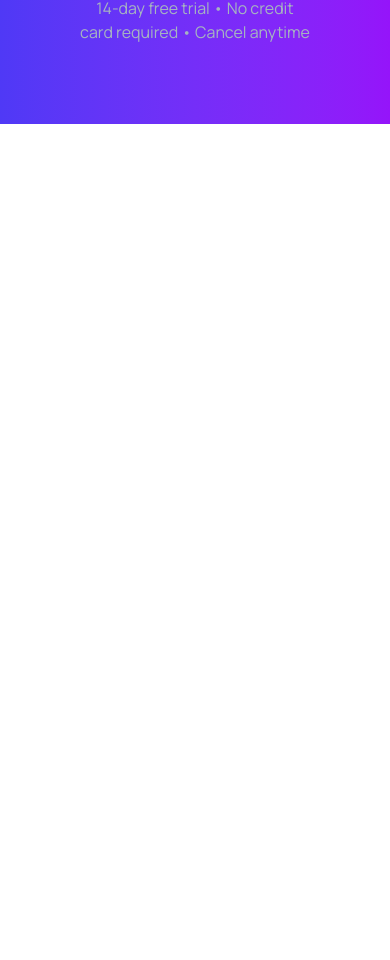
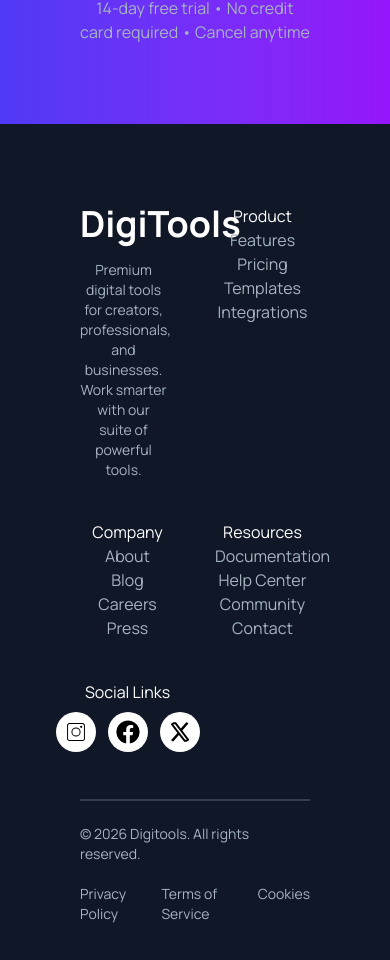
Before and after one commit to Abu-Bakor-Siddik/DigiTools-Platform, a React (Vite) app: page / in a window 390 px wide. Shown: the part 10478-11438 px from the top of the page. Before the commit the page ends 10602 px from the top, so only its background shows below. Built offline with nearby package versions, Linux system fonts and the light colour scheme.

Commit message:
footer section added successfully with full responsive & added few toaster in pricing section

```diff
--- a/src/App.jsx
+++ b/src/App.jsx
@@ -8,6 +8,7 @@ import { ToastContainer } from 'react-toastify'
 import GetStarted from './components/Homepage/GetStarted/GetStarted'
 import Pricing from './components/Homepage/Pricing/Pricing'
 import TransformSection from './components/Homepage/TransformSection/TransformSection'
+import Footer from './components/Footer/Footer'
 
 const fetchProduct = async() => {
   const res = await fetch('/productData.json')
@@ -40,6 +41,9 @@ function App() {
       </Suspense>
 
       <TransformSection></TransformSection>
+
+      <Footer></Footer>
+
     </>
   )
 }
--- /dev/null
+++ b/src/components/Footer/Footer.jsx
@@ -0,0 +1,66 @@
+import React from 'react';
+import { CiInstagram } from 'react-icons/ci';
+import { FaFacebook } from 'react-icons/fa';
+import { FaXTwitter } from 'react-icons/fa6';
+
+const Footer = () => {
+    return (
+        <div className='container mx-auto '>
+            <footer className='bg-[#101727] text-white p-20 '>
+                <div className="grid grid-cols-2 text-center md:text-left md:grid-cols-3 lg:grid-cols-5 gap-10">
+                    <div className='mr-2'>
+                        <h1 className='text-4xl font-bold!'>DigiTools</h1>
+                        <p className='text-sm text-[#a6b4c0] mt-4'>Premium digital tools for creators, <br /> professionals, and businesses. Work smarter <br /> with our suite of powerful tools.</p>
+                    </div>
+
+                        <div className='flex flex-col'>
+                            <h6 className="">Product</h6>
+                            <a className="link link-hover text-5 text-[#a6b4c0]">Features</a>
+                            <a className="link link-hover text-5 text-[#a6b4c0]">Pricing</a>
+                            <a className="link link-hover text-5 text-[#a6b4c0]">Templates</a>
+                            <a className="link link-hover text-5 text-[#a6b4c0]">Integrations</a>
+                        </div>
+                        <div className='flex flex-col'>
+                            <h6 className="">Company</h6>
+                            <a className="link link-hover text-5 text-[#a6b4c0]">About</a>
+                            <a className="link link-hover text-5 text-[#a6b4c0]">Blog</a>
+                            <a className="link link-hover text-5 text-[#a6b4c0]">Careers</a>
+                            <a className="link link-hover text-5 text-[#a6b4c0]">Press</a>
+                        </div>
+                        <div className='flex flex-col'>
+                            <h6 className="">Resources</h6>
+                            <a className="link link-hover text-5 text-[#a6b4c0]">Documentation</a>
+                            <a className="link link-hover text-5 text-[#a6b4c0]">Help Center</a>
+                            <a className="link link-hover text-5 text-[#a6b4c0]">Community</a>
+                            <a className="link link-hover text-5 text-[#a6b4c0]">Contact</a>
+                        </div>
+                    <div>
+                        <h6 className="">Social Links</h6>
+                        <div className=" flex justify-center md:grid md:grid-cols-3  md:gap-4 gap-3 mt-2">
+                            <a href=""> <CiInstagram className='bg-white text-black w-10 h-10 p-2 rounded-full'></CiInstagram> </a>
+                            <a href=""> <FaFacebook  className='bg-white text-black w-10 h-10 p-2 rounded-full'></FaFacebook> </a>
+                            <a href=""> <FaXTwitter  className='bg-white text-black w-10 h-10 p-2 rounded-full'></FaXTwitter> </a>
+                        </div>
+                    </div>
+                </div>
+                <br />
+                <div className="divider before:bg-[#ffffff2a] after:bg-[#ffffff2a]"></div>
+                <div className='flex flex-col items-center gap-5 md:flex-row  md:justify-between   text-sm text-[#a6b4c0]'>
+                    <div>
+                        <p>© 2026 Digitools. All rights reserved.</p>
+                    </div>
+                    <div>
+                        <ul className='flex gap-4 '>
+                            <li><a href="">Privacy Policy </a></li>
+                            <li><a href="">Terms of Service </a></li>
+                            <li><a href="">Cookies</a></li>
+                        </ul>
+                    </div>
+                </div>
+
+            </footer>
+        </div>
+    );
+};
+
+export default Footer;
--- a/src/components/Homepage/TransformSection/TransformSection.jsx
+++ b/src/components/Homepage/TransformSection/TransformSection.jsx
@@ -4,7 +4,7 @@ const TransformSection = () => {
     return (
         <div className='bg-linear-to-r from-[#4f39f6] to-[#9514fa] container mx-auto text-[white] p-20 '>
             <div className='flex flex-col items-center space-y-5'>
-                <h2 className='text-3xl font-extrabold!'>Ready to Transform Your Workflow?</h2>
+                <h2 className='text-3xl font-extrabold! text-center'>Ready to Transform Your Workflow?</h2>
                 <p className='text-center text-[#a6b4c0] '>Join thousands of professionals who are already using Digitools to work smarter. <br />Start your free trial today.</p>
             </div>
             <div className='flex gap-4 justify-center my-5'>
--- a/src/components/Ui/PricingCard.jsx
+++ b/src/components/Ui/PricingCard.jsx
@@ -1,8 +1,20 @@
 import React from 'react';
 import { Check } from 'lucide-react';
+import { toast } from 'react-toastify';
+
 
 
 const PricingCard = () => {
+    const pricingToaster = (pricingButton) => {
+        if(pricingButton === 'free'){
+            toast.success(`You have bought Free plan`)
+        }else if(pricingButton === 'premium'){
+            toast.success(`You have bought Premium plan`)
+        }else {
+            toast.success(`You have bought Enterprise plan`)
+        }
+    }
+
     return (
         <div className='gap-10 my-20 grid grid-cols-1 md:grid-cols-2 lg:grid-cols-3'>
             <div className="card w-96 bg-base-200 shadow-sm flex flex-col rounded-3xl">
@@ -34,7 +46,7 @@ const PricingCard = () => {
                         </li>
                     </ul>
                     <div className="mt-6">
-                        <button className="btn btn-primary font-bold! rounded-full bg-linear-to-r from-[#4f39f6] to-[#9514fa] w-full">Get Started Free</button>
+                        <button onClick={() => pricingToaster('free')} className="btn btn-primary font-bold! rounded-full bg-linear-to-r from-[#4f39f6] to-[#9514fa] w-full">Get Started Free</button>
                     </div>
                 </div>
             </div>
@@ -42,7 +54,7 @@ const PricingCard = () => {
             <div className="card w-96 bg-linear-to-r from-[#4f39f6] to-[#9514fa] shadow-sm rounded-3xl text-[white]">
                 <div className="card-body">
                     <div className='flex justify-center relative -top-9'>
-                        <span className="badge badge-soft bg-[#FEF3C6] rounded-full badge-lg badge-warning">Most Popular</span>
+                        <span className="badge badge-soft bg-[#FEF3C6] rounded-full  badge-lg badge-warning">Most Popular</span>
                     </div>
 
                     <div className='space-y-2'>
@@ -79,7 +91,7 @@ const PricingCard = () => {
                     </li>
                     </ul>
                     <div className="mt-10">
-                        <button className="btn  rounded-full  w-full "> <span className='font-bold! text-transparent bg-clip-text bg-linear-to-r from-[#4f39f6] to-[#9514fa]'>Start Pro Trial</span></button>
+                        <button onClick={() => pricingToaster('premium')} className="btn  rounded-full  w-full "> <span className='font-bold! text-transparent bg-clip-text bg-linear-to-r from-[#4f39f6] to-[#9514fa]'>Start Pro Trial</span></button>
                     </div>
                 </div>
             </div>
@@ -121,7 +133,7 @@ const PricingCard = () => {
                     </li>
                     </ul>
                     <div className="mt-10">
-                        <button className="btn btn-primary font-bold! rounded-full bg-linear-to-r from-[#4f39f6] to-[#9514fa] w-full">Contact Sales</button>
+                        <button onClick={() => pricingToaster('enterprise')} className="btn btn-primary font-bold! rounded-full bg-linear-to-r from-[#4f39f6] to-[#9514fa] w-full">Contact Sales</button>
                     </div>
                 </div>
             </div>
```
